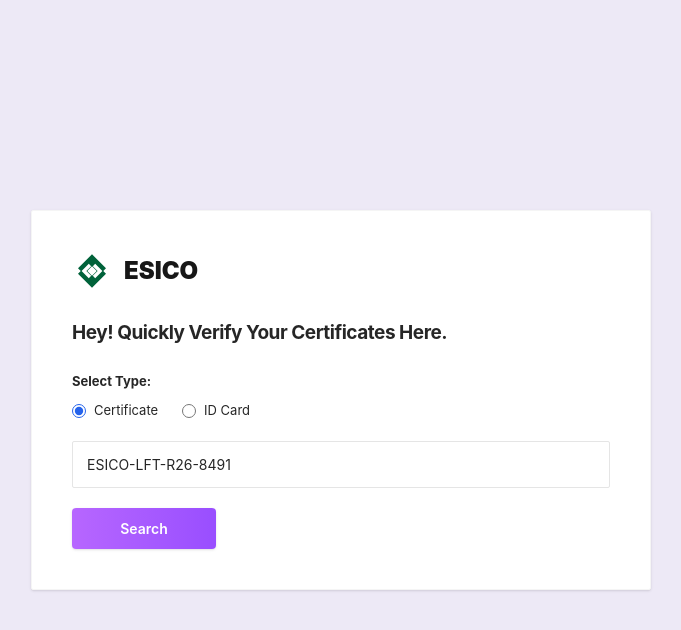
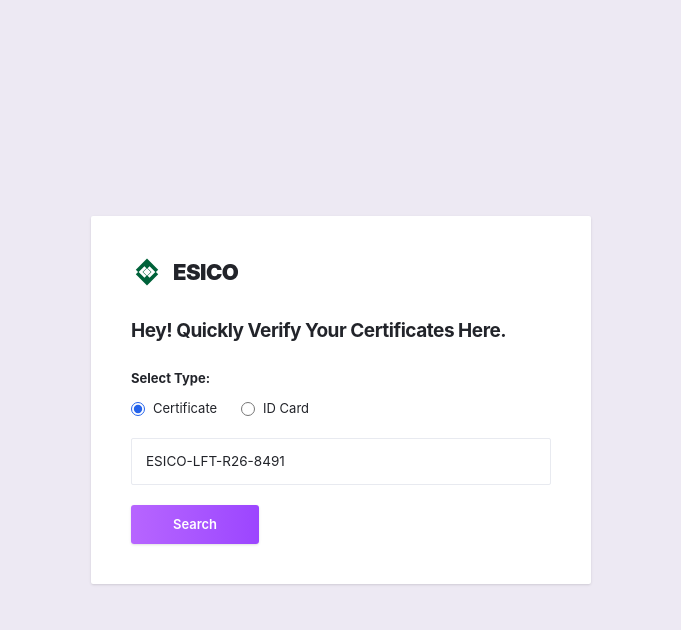
Before and after one commit to raginraju/esico-prototype, a React (Vite) app: page /#/dashboard in a window 1280 px wide. Both pictures are taken after a click on the button "Certificates". Shown: the top 630 px of the page, without its empty margins (299-980 px from the left). Built offline with nearby package versions, Linux system fonts and the light colour scheme.

Commit message:
fix: view cert align to center

```diff
--- a/src/pages/ViewCertificates.tsx
+++ b/src/pages/ViewCertificates.tsx
@@ -14,36 +14,36 @@ export default function ViewCertificates() {
   };
 
   return (
-    <div className="min-h-screen bg-[#ede9f6] flex flex-col justify-start sm:justify-center items-center p-4 sm:p-8">
-      {/* Main Verification Card */}
-      <div className="w-full max-w-[620px] bg-white rounded-xs shadow-sm border border-neutral-100 p-8 sm:p-10">
+    <div className="min-h-screen min-h-dvh w-full bg-[#ede9f3] flex items-center justify-center p-4 sm:p-8">
+      {/* Centered Verification Card */}
+      <div className="w-full max-w-[500px] bg-white rounded-[2px] shadow-sm p-8 sm:p-10">
 
         {/* ESICO Brand Header */}
-        <div className="flex items-center gap-3">
-          <svg className="w-10 h-10 text-[#00623a]" viewBox="0 0 100 100" fill="currentColor">
+        <div className="flex items-center gap-2.5">
+          <svg className="w-8 h-8 text-[#00623a]" viewBox="0 0 100 100" fill="currentColor">
             <path d="M50 8L15 43L30 58L50 38L70 58L85 43L50 8Z" />
             <path d="M50 92L85 57L70 42L50 62L30 42L15 57L50 92Z" />
             <path d="M42 32L24 50L42 68L48 62L36 50L48 38L42 32Z" fill="#ffffff" />
             <path d="M58 32L76 50L58 68L52 62L64 50L52 38L58 32Z" fill="#ffffff" />
           </svg>
-          <span className="text-2xl font-black tracking-normal text-neutral-900 font-sans">
+          <span className="text-[22px] font-black tracking-tight text-[#22242a] font-sans">
             ESICO
           </span>
         </div>
 
         {/* Heading */}
-        <h1 className="text-[17px] sm:text-[19px] font-bold text-neutral-800 mt-7 tracking-tight">
+        <h1 className="text-[17px] sm:text-[19px] font-bold text-[#22242a] mt-7 tracking-tight">
           Hey! Quickly Verify Your Certificates Here.
         </h1>
 
         <form onSubmit={handleSearch} className="mt-6 space-y-5">
           {/* Select Type Section */}
           <div>
-            <label className="block text-[13px] font-bold text-neutral-800 mb-2.5">
+            <label className="block text-[13px] font-bold text-[#22242a] mb-2.5">
               Select Type:
             </label>
             <div className="flex items-center gap-6">
-              <label className="flex items-center gap-2 cursor-pointer text-[13px] text-neutral-800 font-normal">
+              <label className="flex items-center gap-2 cursor-pointer text-[13px] text-[#22242a] font-normal">
                 <input
                   type="radio"
                   name="docType"
@@ -55,7 +55,7 @@ export default function ViewCertificates() {
                 Certificate
               </label>
 
-              <label className="flex items-center gap-2 cursor-pointer text-[13px] text-neutral-800 font-normal">
+              <label className="flex items-center gap-2 cursor-pointer text-[13px] text-[#22242a] font-normal">
                 <input
                   type="radio"
                   name="docType"
@@ -69,23 +69,23 @@ export default function ViewCertificates() {
             </div>
           </div>
 
-          {/* Search Input */}
+          {/* Search Input Field */}
           <div>
             <input
               type="text"
               value={searchId}
               onChange={(e) => setSearchId(e.target.value)}
               placeholder="ESICO-LFT-"
-              className="w-full px-3.5 py-3 border border-neutral-200 rounded-[2px] text-[14px] text-neutral-800 placeholder-neutral-400 focus:outline-none focus:border-neutral-400 bg-white"
+              className="w-full px-3.5 py-3 border border-[#e8eaf0] rounded-[2px] text-[16px] sm:text-[13.5px] text-[#22242a] placeholder-[#a6abb7] focus:outline-none focus:border-neutral-400 bg-white"
               required
             />
           </div>
 
-          {/* Search Action Button */}
+          {/* Action Button */}
           <div>
             <button
               type="submit"
-              className="w-36 py-2.5 bg-gradient-to-r from-[#b766ff] to-[#994eff] hover:from-[#aa55ff] hover:to-[#8c3df2] active:scale-[0.98] text-white font-semibold text-[14px] rounded-[4px] shadow-sm transition-all cursor-pointer"
+              className="w-32 py-2.5 bg-gradient-to-r from-[#b765ff] to-[#9c45ff] hover:from-[#a852fa] hover:to-[#8d34f5] active:scale-[0.98] text-white font-semibold text-[13px] rounded-[3px] shadow-sm transition-all cursor-pointer"
             >
               Search
             </button>
```
